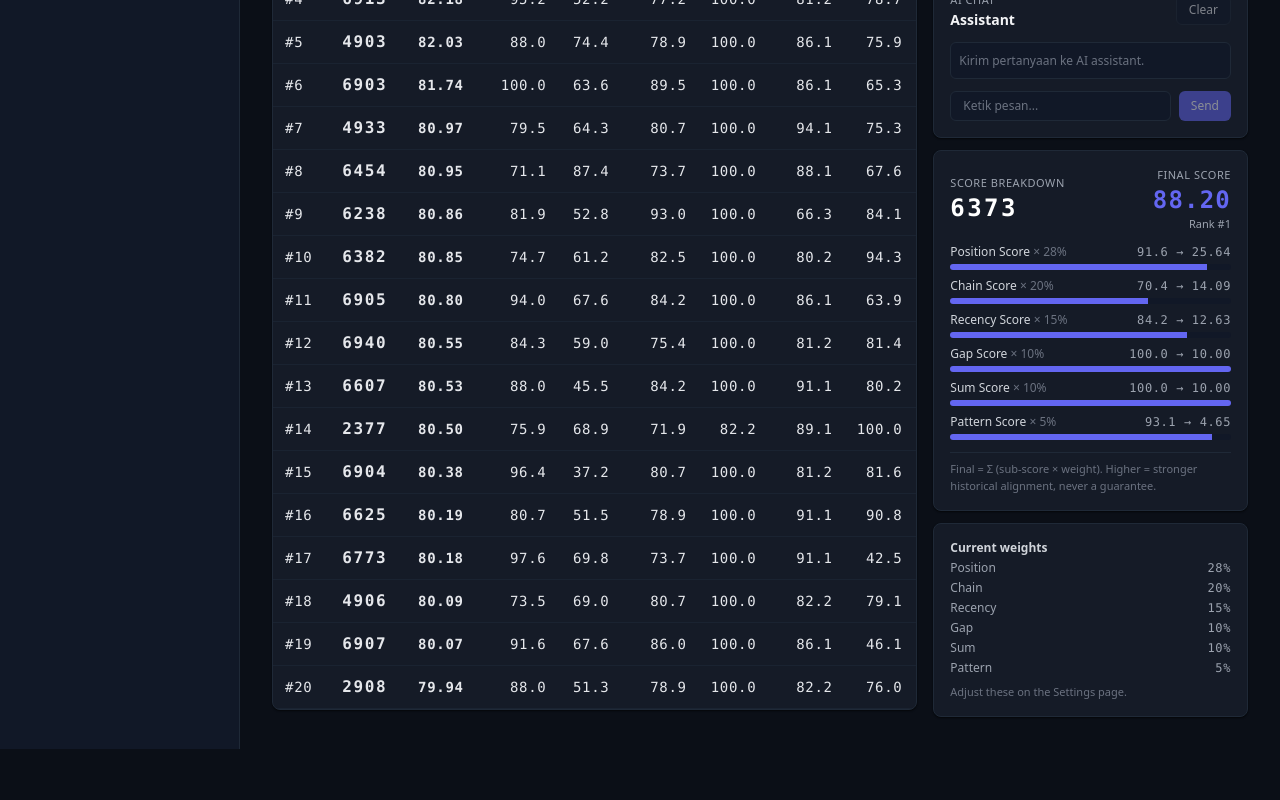
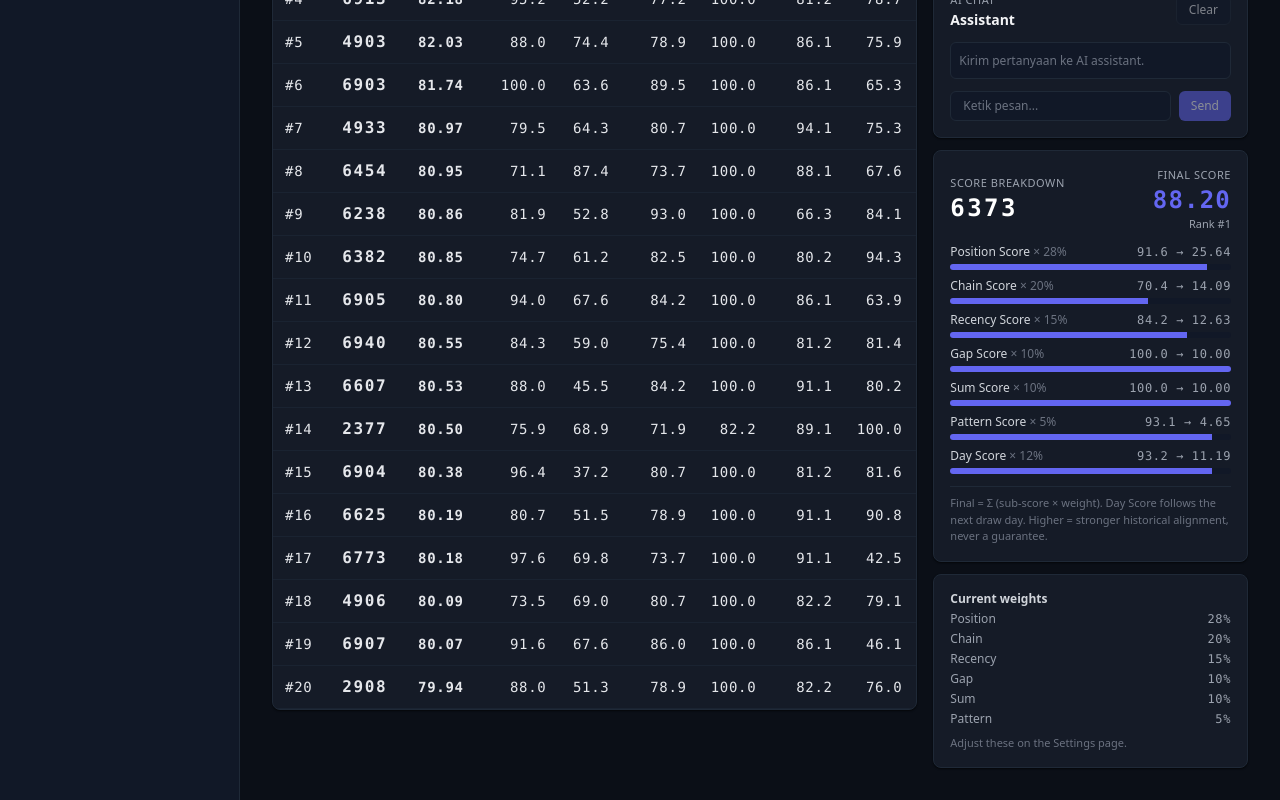
Before and after one commit to LoOp575/Togel2, a Next.js app: page /prediction in a window 1280 px wide. Shown: the part 502-1302 px from the top of the page. Before the commit the page ends 1251 px from the top, so only its background shows below. Built offline with nearby package versions, Linux system fonts and the light colour scheme.

Commit message:
Add day score to score breakdown

```diff
--- a/components/ScoreBreakdown.tsx
+++ b/components/ScoreBreakdown.tsx
@@ -60,6 +60,12 @@ export function ScoreBreakdown({ candidate, weights }: ScoreBreakdownProps) {
       value: candidate.patternScore,
       weight: weights.patternScore,
     },
+    {
+      key: "dayScore",
+      label: "Day Score",
+      value: candidate.dayScore,
+      weight: weights.dayScore,
+    },
   ];
 
   return (
@@ -106,7 +112,7 @@ export function ScoreBreakdown({ candidate, weights }: ScoreBreakdownProps) {
       </div>
 
       <div className="border-t border-bg-border pt-2 text-[11px] text-gray-500">
-        Final = Σ (sub-score × weight). Higher = stronger historical alignment, never a guarantee.
+        Final = Σ (sub-score × weight). Day Score follows the next draw day. Higher = stronger historical alignment, never a guarantee.
       </div>
     </div>
   );
```
